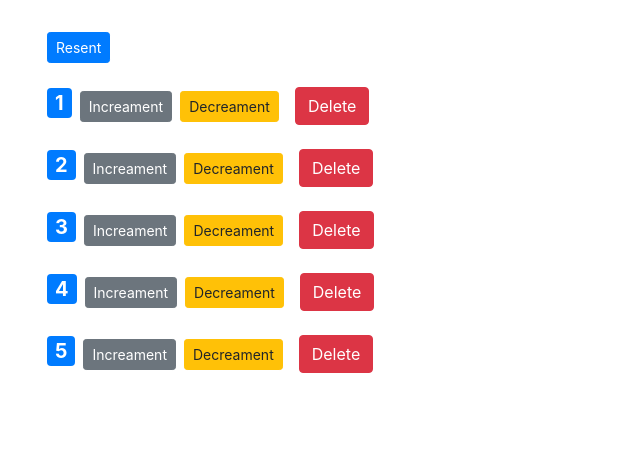
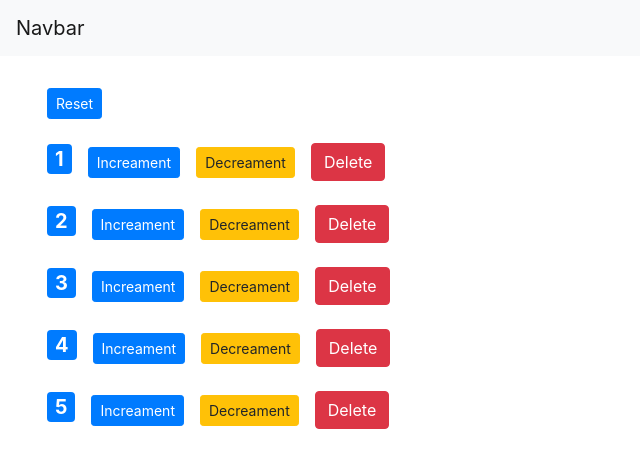
Before and after one commit to sameerasad/Vidly, a React (Create React App) app: page / in a window 1280 px wide. Shown: the top 468 px of the page, without its empty margins (0-640 px from the left). Built offline with nearby package versions, Linux system fonts and the light colour scheme.

Commit message:
lifting up state

```diff
--- a/src/App.js
+++ b/src/App.js
@@ -1,11 +1,62 @@
+import React, { useState } from "react";
+
 import Counters from "./components/counters";
 import Movies from "./components/movies";
+import NavBar from "./components/navBar";
 
 function App() {
+  let [counters, setCounters] = useState([
+    { id: 1, value: 1 },
+    { id: 2, value: 2 },
+    { id: 3, value: 3 },
+    { id: 4, value: 4 },
+    { id: 5, value: 5 },
+  ]);
+
+  const handleDelete = (counterId) => {
+    console.log("event handler called", counterId);
+    const newCounters = counters.filter((c) => c.id !== counterId);
+    return setCounters(newCounters);
+  };
+
+  const handleIncreament = (counter) => {
+    counters = [...counters];
+    const index = counters.indexOf(counter);
+    counters[index] = { ...counter };
+    counters[index].value++;
+
+    setCounters(counters);
+  };
+
+  const handleDecreament = (counter) => {
+    counters = [...counters];
+    const index = counters.indexOf(counter);
+    counters[index] = { ...counter };
+    counters[index].value--;
+
+    setCounters(counters);
+  };
+
+  const handleReset = () => {
+    const reset = counters.map((c) => {
+      c.value = 0;
+      return c;
+    });
+    return setCounters(reset);
+  };
   return (
-    <main className="container m-4">
-      <Counters />
-    </main>
+    <>
+      <NavBar />
+      <main className="container m-4">
+        <Counters
+          counters={counters}
+          onReset={() => handleReset()}
+          onDelete={() => handleDelete(counters.id)}
+          onIncreament={() => handleIncreament(counters)}
+          onDecreament={() => handleDecreament(counters)}
+        ></Counters>
+      </main>
+    </>
   );
 }
 
--- a/src/components/counter.jsx
+++ b/src/components/counter.jsx
@@ -43,8 +43,8 @@ const renderTags=()=>{
 
            <h4>{props.children}</h4>
            <span style={{fontSize:20}} className={getBadgeClasses()} > {formatCount()}</span>
-           <button className="btn btn-secondary btn-sm" onClick={()=>{props.onIncreament(props)}} >Increament</button>
-           <button className="btn btn-warning m-2 btn-sm" onClick={()=>{props.onDecreament(props)}} >Decreament</button>
+           <button className="btn btn-primary m-2 btn-sm" onClick={()=>{props.onIncreament(props.counter)}} >Increament</button>
+           <button className="btn btn-warning m-2 btn-sm" onClick={()=>{props.onDecreament(props.counter)}} >Decreament</button>
            <button className="btn btn-danger sm m-2"onClick={()=>{props.onDelete(props.id)}} >Delete</button>
 
         </div>
--- a/src/components/counters.jsx
+++ b/src/components/counters.jsx
@@ -1,59 +1,12 @@
-import React,{ useState} from 'react'
+import React from 'react'
 import Counter from "./counter"
 
-export default function Counters() {
-let [counters, setCounters] = useState(
-  [
-  {id:1,value:1},
-  {id:2,value:2},
-  {id:3,value:3},
-  {id:4,value:4},
-  {id:5,value:5}
-])
+export default function Counters(props) {
 
-const handleDelete=(counterId)=> {
-  console.log("event handler called",counterId)
-  const newCounters = counters.filter(c=>c.id!==counterId)
-  return setCounters(newCounters)
-
-}
-
-const handleIncreament=(counter)=> {
-  counters = [...counters]
-  const index = counters.indexOf(counter)
-  counters[index]={...counter}
-  counters[index].value++;
-
-  setCounters(counters)
-
-}
-
-
-const handleDecreament=(counter)=> {
-   counters = [...counters]
-  const index = counters.indexOf(counter)
-  counters[index]={...counter}
-  counters[index].value--;
-
-  setCounters(counters)
-
-
-
-}
-
-const  handleReset=()=> {
-  const reset = counters.map(c=>{
-    c.value=0
-    return c;
-  })
-  return setCounters(reset)
-
-
-}
    return (
     <div>
-      <button  className="btn btn-primary btn-sm m-2" onClick={()=>{handleReset(counters)}}>Resent</button>
-      {counters.map(counter=><Counter key={counter.id} value={counter.value} onDelete={()=>handleDelete(counter.id)} onIncreament={()=>handleIncreament(counter)}  onDecreament={()=>handleDecreament(counter)}></Counter>)}
+      <button  className="btn btn-primary btn-sm m-2" onClick={()=>{props.onReset()}}>Reset</button>
+      {props.counters.map(counter=><Counter  key={counter.id} value={counter.value} counter={counter} id={counter.id} onDelete={()=>props.onDelete(counter.id)} onIncreament={()=>props.onIncreament(counter)} onDecreament={()=>props.onDecreament(counter)}></Counter>)}
 
     </div>
 )
--- /dev/null
+++ b/src/components/navBar.jsx
@@ -0,0 +1,13 @@
+import React from 'react'
+
+ function NavBar(props) {
+    return (
+        <div>
+          <nav className="navbar navbar-light bg-light">
+
+    <a className="navbar-brand" href="#">Navbar</a>
+       </nav>
+        </div>
+    )
+}
+export default  NavBar
```
